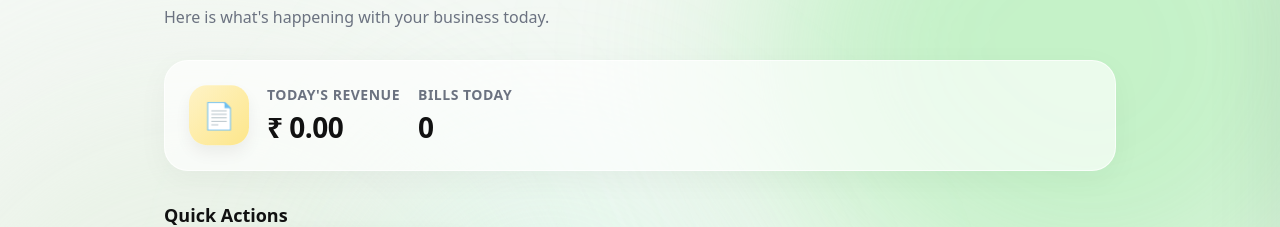
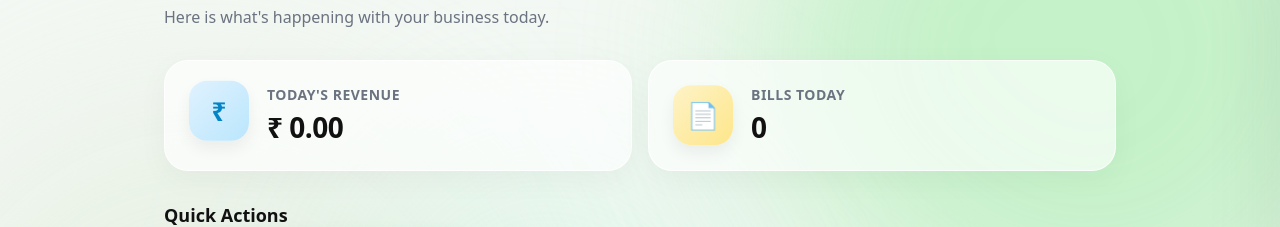
Before and after one commit to Sai-poornesh04/Vishnu-Marketing-Co., a React (Vite) app in the folder Frontend/: page /dashboard in a window 1280 px wide. Shown: the part 196-423 px from the top of the page. Built offline with nearby package versions, Linux system fonts and the light colour scheme; no server answers; sample sign-in values are in the browser's storage.

Commit message:
adjusted Total Revenue

```diff
--- a/Frontend/src/components/Dashboard/Dashboard.jsx
+++ b/Frontend/src/components/Dashboard/Dashboard.jsx
@@ -104,15 +104,18 @@ function Dashboard() {
 
         {/* --- Quick Stats --- */}
         <div className="dash-stats-grid staggered-2">
-
+           <div className="stat-card glass-panel premium-hover">
+            <div className="card-glow"></div>
+            <div className="stat-icon revenue levitate">₹</div>
+            <div className="stat-details">
+              <h3>Today's Revenue</h3>
+              <p className="stat-value">₹ {todaysRevenue.toLocaleString('en-IN', { minimumFractionDigits: 2, maximumFractionDigits: 2 })}</p>
+            </div>
+          </div>
 
           <div className="stat-card glass-panel premium-hover">
             <div className="card-glow"></div>
             <div className="stat-icon count levitate-delay">📄</div>
-            <div className="stat-details">
-              <h3>Today's Revenue</h3>
-              <p className="stat-value">₹ {todaysRevenue.toLocaleString('en-IN', { minimumFractionDigits: 2, maximumFractionDigits: 2 })}</p>
-            </div>
             <div className="stat-details">
               <h3>Bills Today</h3>
               <p className="stat-value">{todaysBills.length}</p>
```
